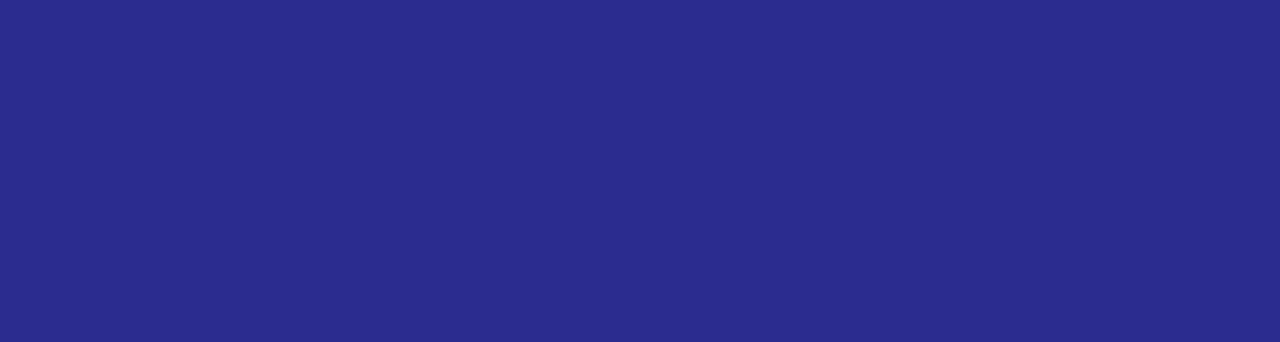
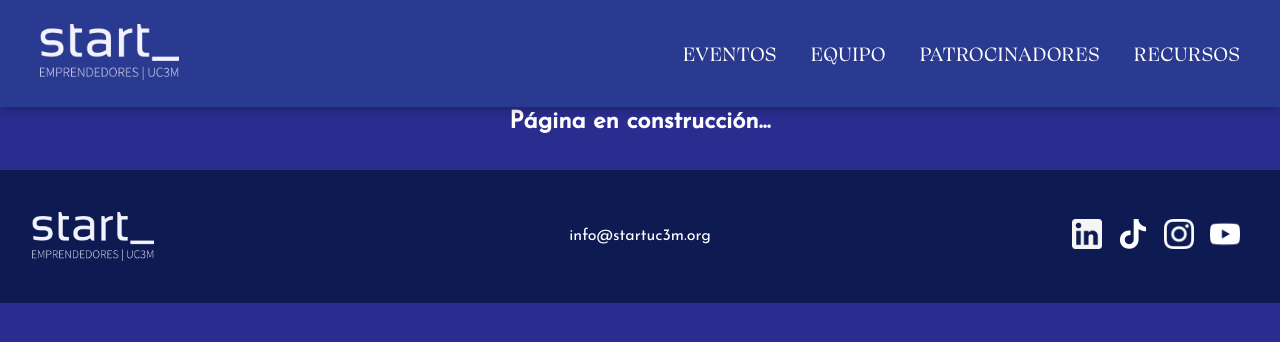
Before and after one commit to startuc3m/start-uc3m, a React (Create React App) app: page /recursos in a window 1280 px wide. Before the commit this address had no page. Shown: the top 342 px of the page. Built offline with nearby package versions, Linux system fonts and the light colour scheme.

Commit message:
Added: Sponsor and resources

```diff
--- a/src/App.js
+++ b/src/App.js
@@ -4,6 +4,8 @@ import { Routes, Route} from "react-router-dom";
 import Home from "./pages/Home.js";
 import Equipo from "./pages/Equipo.js";
 import Eventos from "./pages/Eventos.js";
+import Sponsors from "./pages/Sponsors.js";
+import Resources from "./pages/Resources.js";
 
 function App() {
   return (
@@ -11,6 +13,8 @@ function App() {
         <Route path="/" element={<Home />} />
         <Route path="/eventos" element={<Eventos />} />
         <Route path="/equipo" element={<Equipo />} />
+        <Route path="/patrocinadores" element={<Sponsors />} />
+        <Route path="/recursos" element={<Resources />} />
       </Routes>
   );
 
--- a/src/Components/navbar.js
+++ b/src/Components/navbar.js
@@ -57,8 +57,8 @@ function Navbar() {
         <ul className={`navbar__links ${isMenuOpen ? 'navbar__links--active' : ''}`}>
           <li><Link to="/eventos" onClick={closeMenu}>EVENTOS</Link></li>
           <li><Link to="/equipo" onClick={closeMenu}>EQUIPO</Link></li>
-          <li><Link to="#quienes-somos" onClick={closeMenu}>SOBRE NOSOTROS</Link></li>
-          <li><Link to="#blog" onClick={closeMenu}>BLOG</Link></li>
+          <li><Link to="/patrocinadores" onClick={closeMenu}>PATROCINADORES</Link></li>
+          <li><Link to="/recursos" onClick={closeMenu}>RECURSOS</Link></li>
         </ul>
       </nav>
 
--- /dev/null
+++ b/src/pages/Resources.js
@@ -0,0 +1,18 @@
+import '../index.css';
+import Navbar from '../components/navbar';
+import Footer from '../components/Footer.js';
+import "../styles/Resources.css";
+
+function Resources() {
+    return (
+        <div>
+            <Navbar />
+            <section className='resources-section'>
+                <h1>Página en construcción...</h1>
+            </section>
+            <Footer />
+        </div>
+    );
+}
+
+export default Resources;
--- /dev/null
+++ b/src/pages/Sponsors.js
@@ -0,0 +1,18 @@
+import '../index.css';
+import Navbar from '../components/navbar';
+import Footer from '../components/Footer.js';
+import "../styles/Sponsors.css";
+
+function Sponsors() {
+    return (
+        <div>
+            <Navbar />
+            <section className='sponsor-section'>
+                <h1>Página en construcción...</h1>
+            </section>
+            <Footer />
+        </div>
+    );
+}
+
+export default Sponsors;
--- /dev/null
+++ b/src/styles/Resources.css
@@ -0,0 +1,8 @@
+.resources-section {
+    display: flex;
+    flex-direction: column;
+    align-items: center;
+    color: #fff;
+    font-family: 'Josefin Sans Regular', Arial, sans-serif;
+    padding-bottom: 1rem;
+}
--- /dev/null
+++ b/src/styles/Sponsors.css
@@ -0,0 +1,8 @@
+.sponsor-section {
+    display: flex;
+    flex-direction: column;
+    align-items: center;
+    color: #fff;
+    font-family: 'Josefin Sans Regular', Arial, sans-serif;
+    padding-bottom: 1rem;
+}
```
